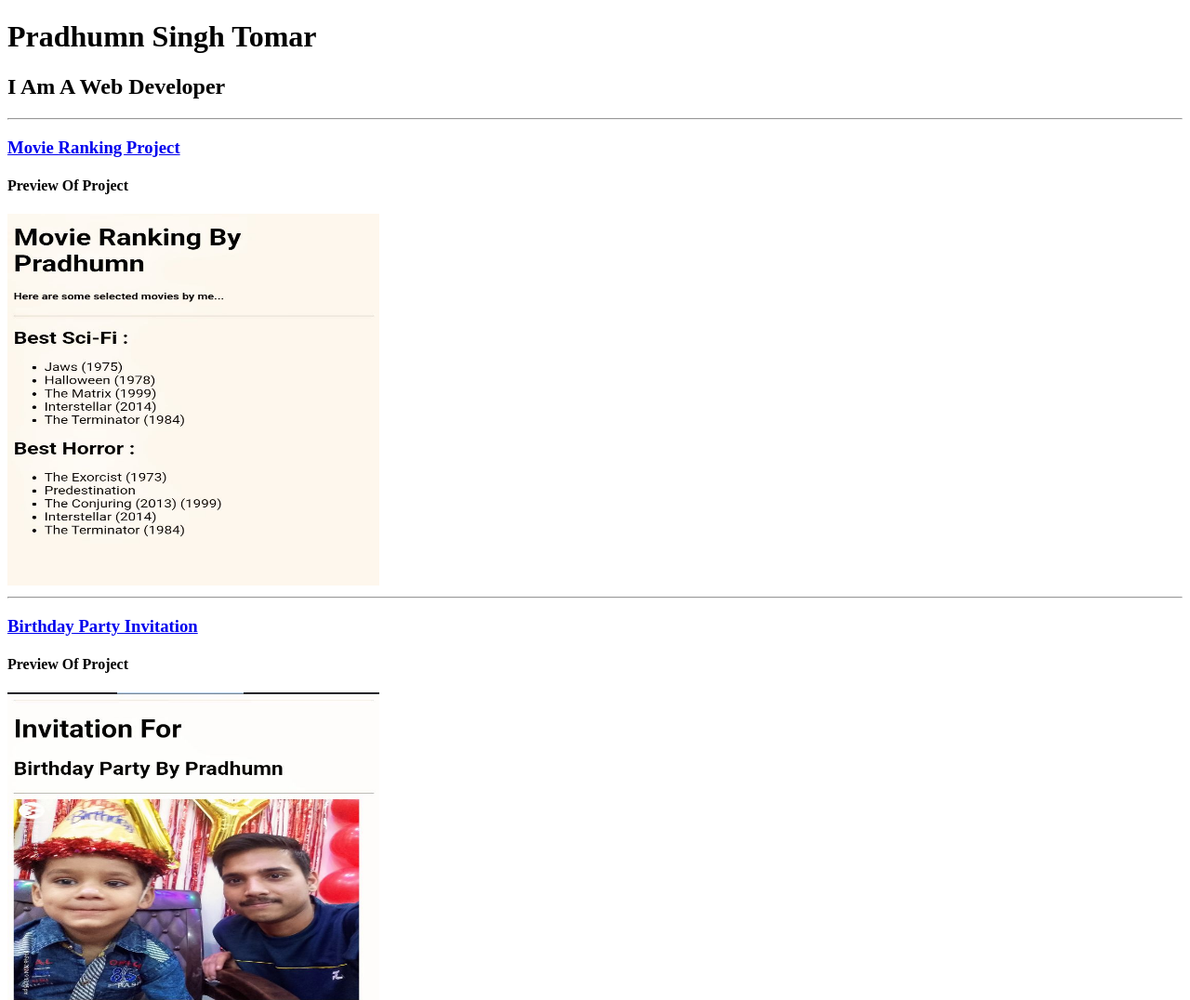
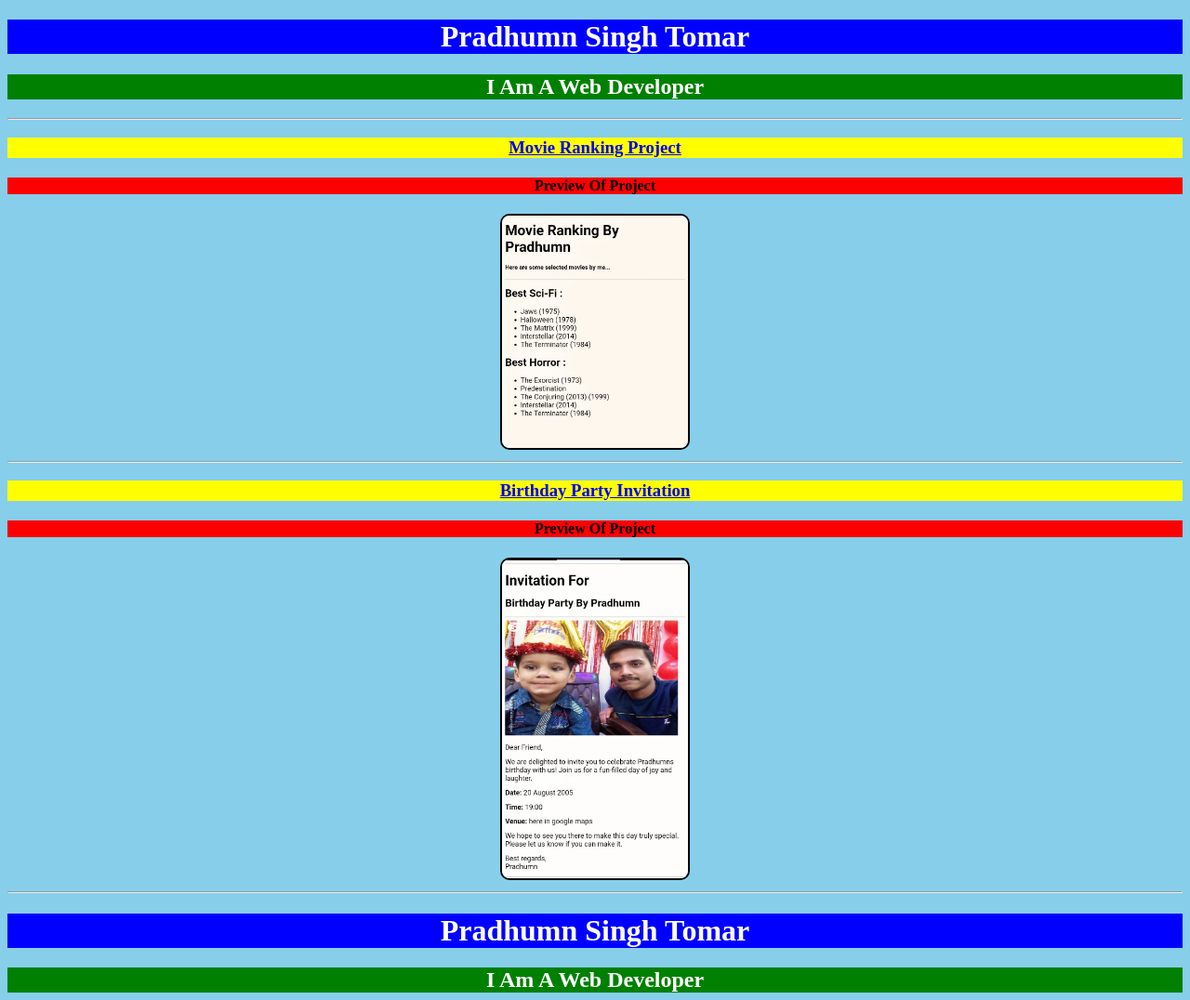
Before and after one commit to ThakurPradhumnSinghTomar/my-portfolio-, a plain HTML site: page index.html in a window 1280 px wide. Shown: the top 1076 px of the page at 93% size. Drawn offline with Linux system fonts and the light colour scheme.

Commit message:
Update portfolio with new content

```diff
--- a/index.html
+++ b/index.html
@@ -1,3 +1,65 @@
+<!DOCTYPE html>
+
+<html>
+<head>
+  <meta http-equiv="CONTENT-TYPE" content="text/html; charset=UTF-8">
+  <link rel="stylesheet" href="styles/style.css"/>
+  <title>Pradhumn Portfolio</title>
+  <link rel="stylesheet" href="style.css">
+  <style>
+  /* All below styling is internal styling using css */
+  h1 {
+            background-color: blue; /* Set the background color of the h1 element */
+            color: white; /* Set the text color of the h1 element */
+            text-align: center; /* Center align the text in the h1 element */
+        }
+
+  h2 {
+            background-color: green; /* Set the background color of the h1 element */
+            color: white; /* Set the text color of the h2 element */
+            text-align: center; /* Center align the text in the h2 element */
+        }
+  h3 {
+            background-color: yellow; /* Set the background color of the h3 element */
+            color: white; /* Set the text color of the h3 element */
+            text-align: center; /* Center align the text in the h3 element */
+        }
+
+  h4 {
+            background-color: red; /* Set the background color of the h1 element */
+            color: black; /* Set the text color of the h1 element */
+            text-align: center; /* Center align the text in the h1 element */
+        }
+
+
+  img {
+            border: 2px solid black; /* Add a black border to all images */
+            border-radius: 10px; /* Make the corners of the images rounded */
+            width: 200px; /* Set the width of all images */
+            height: auto; /* Maintain the aspect ratio of the images */
+
+        }
+  </style>
+</head>
+<body style="background-color: skyblue; text-align: center;" >
+  <!--Here above we use inline styling of any element using css--></!--Here>
+  <h1>
+    Pradhumn Singh Tomar
+  </h1>
+  <h2>I Am A Web Developer</h2>
+  <hr />
+
+
+  <h3><a href = "./movieranking.html">Movie Ranking Project</a></h3>
+  <h4>Preview Of Project</h4>
+  <img src = "./previewmovie.jpg" width="400" height="400">
+  <hr />
+  <h3><a href = "./birthday invitation.html">Birthday Party Invitation</a></h3>
+  <h4>Preview Of Project</h4>
+  <img src = "./bday.jpg" width="400" height="600">
+  <hr />
+</body>
+</html>
 <!DOCTYPE html>
 
 <html>
--- a/movieranking.html
+++ b/movieranking.html
@@ -4,6 +4,18 @@
 <head>
   <meta http-equiv="CONTENT-TYPE" content="text/html; charset=UTF-8">
   <title>My Movie Rankings</title>
+</head>
+<body>
+  <h1>
+   Movie Ranking By Pradhumn
+  </h1>
+<!DOCTYPE html>
+
+<html>
+<head>
+  <meta http-equiv="CONTENT-TYPE" content="text/html; charset=UTF-8">
+  <title>My Movie Rankings</title>
+  <link rel="stylesheet" href="style.css">
 </head>
 <body>
   <h1>
@@ -33,3 +45,27 @@
 
 </body>
 </html>
+  <h5>Here are some selected movies by me...</h5>
+  <hr />
+  <h2>Best Sci-Fi :</h2>
+  <ul>
+    <li>Jaws (1975)</li>
+    <li>Halloween (1978)</li>
+    <li>The Matrix (1999)</li>
+    <li>Interstellar (2014)</li>
+    <li>The Terminator (1984)</li>
+
+  </ul>
+
+  <h2>Best Horror :</h2>
+  <ul>
+    <li>The Exorcist (1973)</li>
+    <li>Predestination</li>
+    <li>The Conjuring (2013) (1999)</li>
+    <li>Interstellar (2014)</li>
+    <li>The Terminator (1984)</li>
+
+  </ul>
+
+</body>
+</html>
```
